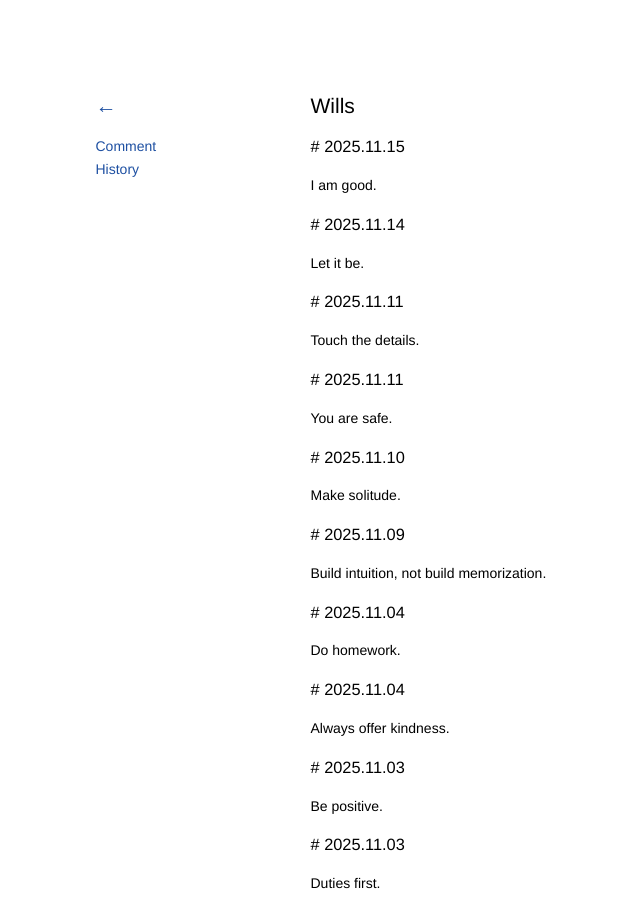
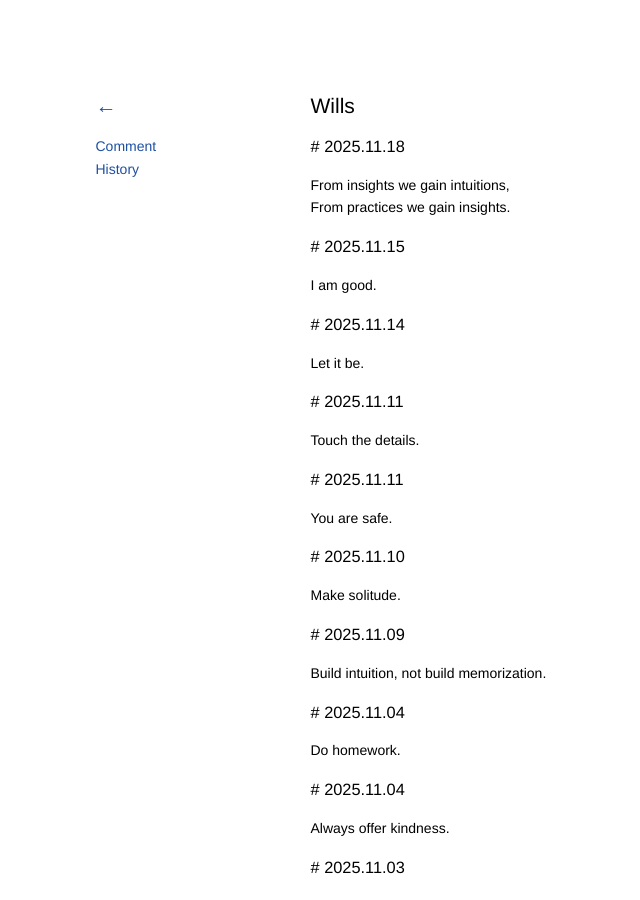
Before and after one commit to kidlj/awei, a Jekyll site: the page built from _wiki/wills.md, in a window 1280 px wide and 900 px high. Shown: the whole window, without its empty margins (37-677 px from the left). Built offline with Jekyll 4.4.1, drawn with Linux system fonts in a browser that asks for light colours.

Commit message:
update wills

```diff
--- a/_wiki/wills.md
+++ b/_wiki/wills.md
@@ -1,6 +1,11 @@
 ---
 title: Wills
 ---
+
+### 2025.11.18
+
+From insights we gain intuitions,
+From practices we gain insights.
 
 ### 2025.11.15
 
```
